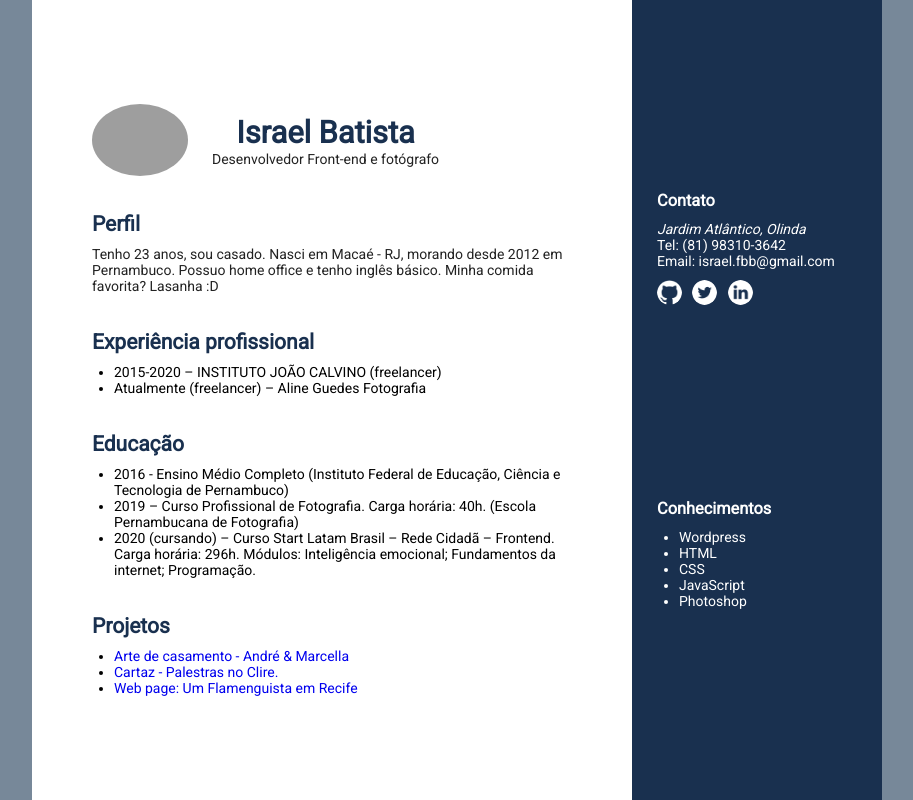
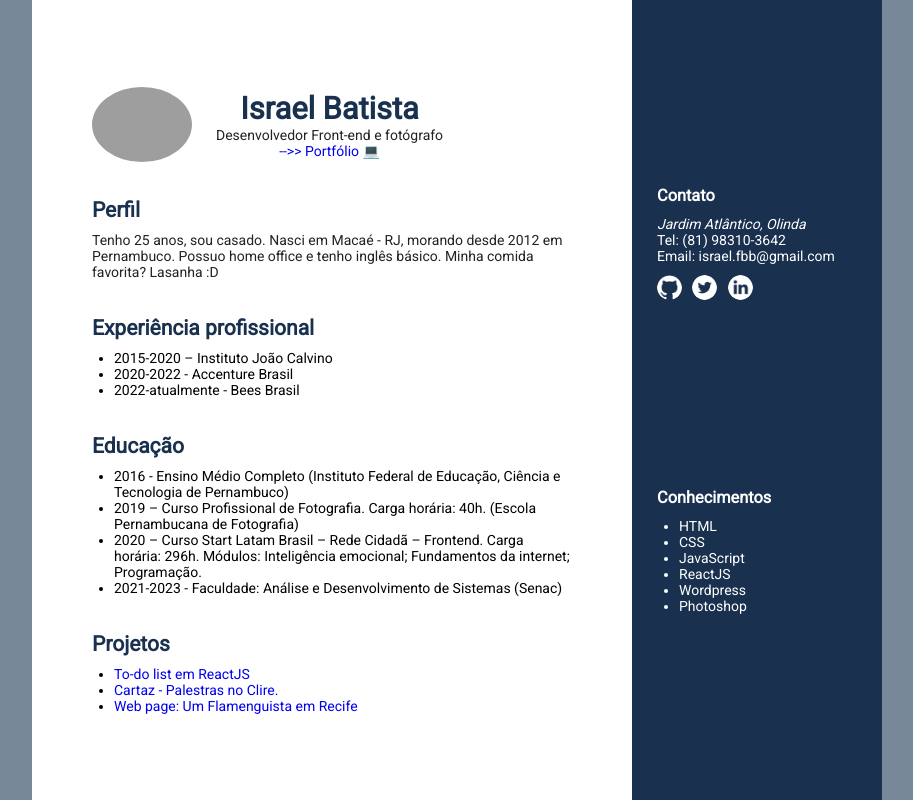
Before and after one commit to Israelfer/Curriculo, a plain HTML site: page index.html in a window 1280 px wide. Shown: the whole page, without its empty margins (183-1096 px from the left). Drawn offline with Linux system fonts and the light colour scheme; grey boxes are pictures that could not be loaded.

Commit message:
feat: personal info updates

```diff
--- a/index.html
+++ b/index.html
@@ -27,6 +27,7 @@
           <div class="title">
             <h1>Israel Batista</h1>
               <p>Desenvolvedor Front-end e fotógrafo</p>
+              <span><a href="https://israelbatista.vercel.app/" target="_blank" rel="noopener noreferrer">-->> Portfólio 💻</a></span>
           </div>
         </header>
 
@@ -34,14 +35,15 @@
 
           <section class="sec-space">
             <h2 class="sec-title">Perfil</h2>
-              <p>Tenho 23 anos, sou casado. Nasci em Macaé - RJ, morando desde 2012 em Pernambuco. Possuo home office e tenho inglês básico. Minha comida favorita? Lasanha :D</p>
+              <p>Tenho 25 anos, sou casado. Nasci em Macaé - RJ, morando desde 2012 em Pernambuco. Possuo home office e tenho inglês básico. Minha comida favorita? Lasanha :D</p>
           </section>
 
           <section class="sec-space">
             <h2 class="sec-title">Experiência profissional</h2>
               <ul>
-                <li>2015-2020 – INSTITUTO JOÃO CALVINO (freelancer)</li>
-                <li>Atualmente (freelancer) – Aline Guedes Fotografia</li>
+                <li>2015-2020 – Instituto João Calvino</li>
+                <li>2020-2022 - Accenture Brasil</li>
+                <li>2022-atualmente - Bees Brasil</li>
               </ul>
           </section>
 
@@ -50,14 +52,15 @@
               <ul>
                 <li>2016 - Ensino Médio Completo (Instituto Federal de Educação, Ciência e Tecnologia de Pernambuco)</li>
                 <li>2019 – Curso Profissional de Fotografia. Carga horária: 40h. (Escola Pernambucana de Fotografia)</li>
-                <li>2020 (cursando) – Curso Start Latam Brasil – Rede Cidadã – Frontend.  Carga horária: 296h. Módulos: Inteligência emocional; Fundamentos da internet; Programação.</li>
+                <li>2020 – Curso Start Latam Brasil – Rede Cidadã – Frontend.  Carga horária: 296h. Módulos: Inteligência emocional; Fundamentos da internet; Programação.</li>
+                <li>2021-2023 - Faculdade: Análise e Desenvolvimento de Sistemas (Senac)</li>
               </ul>
           </section>
 
           <section>
             <h2 class="sec-title">Projetos</h2>
               <ul>
-                <li><a href="https://www.behance.net/gallery/70811589/Casamento-Andr-Marcella" target="_blank">Arte de casamento - André & Marcella</a></li>
+                <li><a href="https://israelbatista.vercel.app/projetos/react-todo-list" target="_blank">To-do list em ReactJS</a></li>
                 <li><a href="https://www.behance.net/gallery/70891217/Cartaz-Palestras-no-Clire" target="_blank">Cartaz - Palestras no Clire.</a></li>
                 <li><a href="https://github.com/Israelfer/flamenguista-recife" target="_blank">Web page: Um Flamenguista em Recife</a></li>
               </ul>
@@ -92,10 +95,11 @@
         <section class="skils">
           <h3 class="aside-title">Conhecimentos</h3>
             <ul>
-              <li>Wordpress</li>
               <li>HTML</li>
               <li>CSS</li>
               <li>JavaScript</li>
+              <li>ReactJS</li>
+              <li>Wordpress</li>
               <li>Photoshop</li>
             </ul>
         </section>
--- a/style.css
+++ b/style.css
@@ -78,7 +78,7 @@ header h1 {
 
 
 .img-perfil {
-    width: max(80px, 20%);
+    width: max(100px, 20%);
     border-radius: 50%;
 }
 
```
